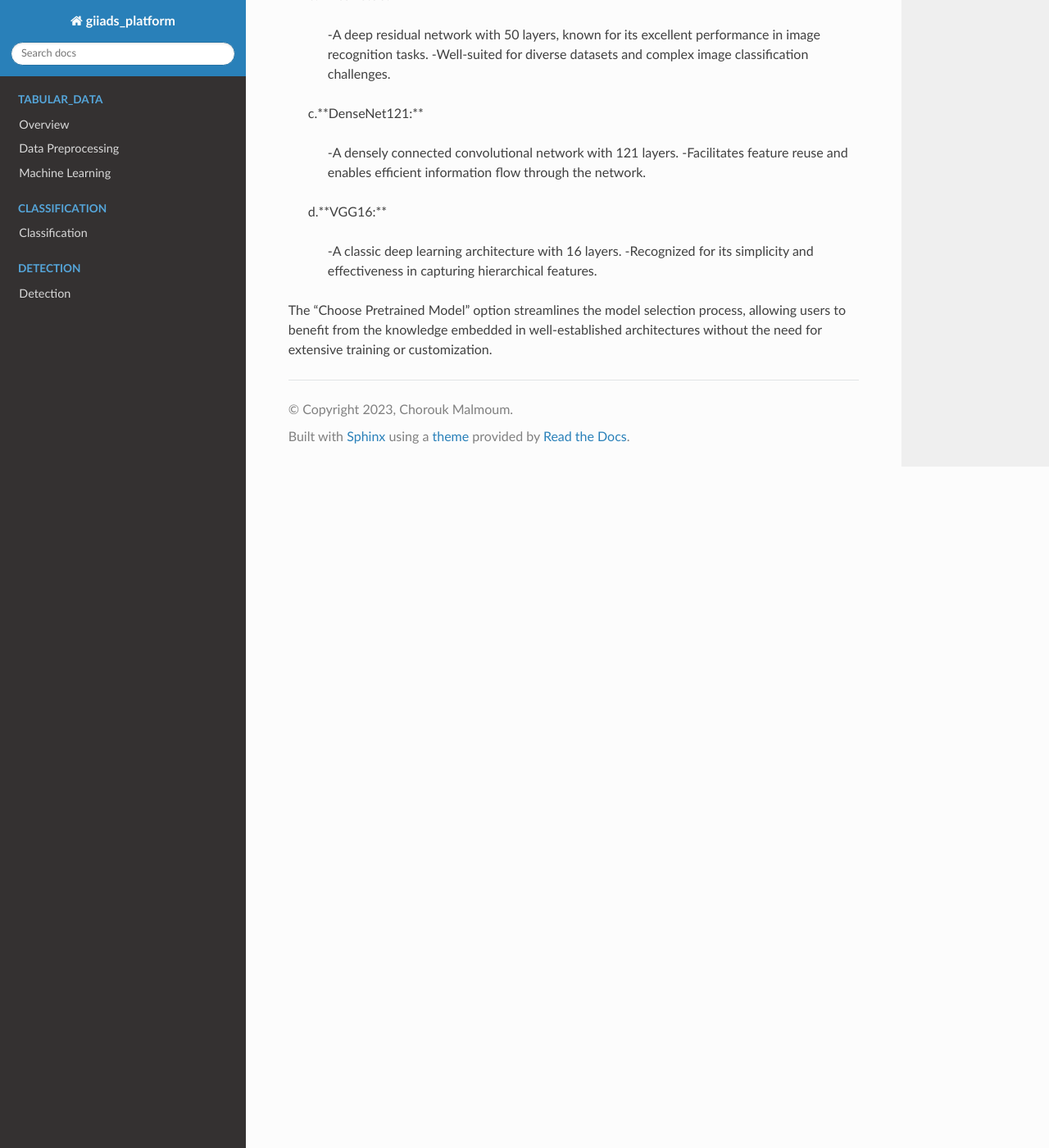
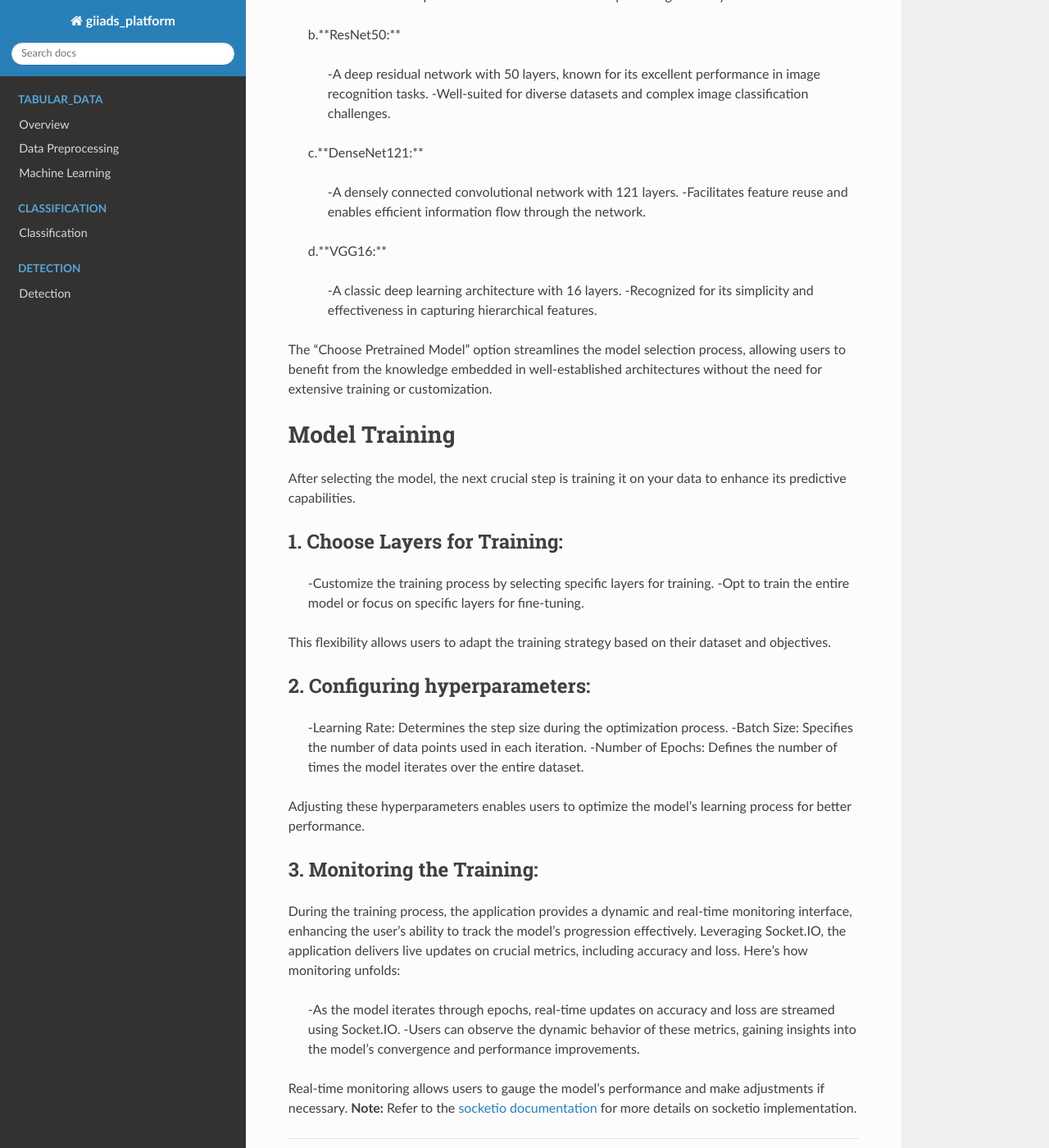
Before and after one commit to ChoroukMalmoum/Documentation-Platform, a Sphinx documentation site: the page built from source/Classification/model.rst, in a window 1280 px wide and 1400 px high, scrolled down 1715 px. Shown: the whole window at 82% size. Built offline with Sphinx 7.4.7 and the Read the Docs theme 2.0.0, drawn with Linux system fonts in a browser that asks for light colours; some of the changed text lies outside the part shown.

Commit message:
Update and rename Model.rst to model.rst

```diff
--- a/source/Classification/Model.rst
+++ b/source/Classification/model.rst
@@ -29,6 +29,9 @@ Step-by-Step Configuration:
 
       g. **Additional Options:**
         -Users have the flexibility to add or drop layers based on their preferences, allowing for fine-tuning and experimentation.
+
+**Note:** Refer to the `tensorflow documentation <https://www.tensorflow.org/tutorials/images/classification>`_ for more details on the layers of the model.
+
 
 
 2. **Upload Your Model:**
@@ -66,3 +69,39 @@ The "Choose Pretrained Model" option offers users the convenience of leveraging
         -Recognized for its simplicity and effectiveness in capturing hierarchical features.
 
 The "Choose Pretrained Model" option streamlines the model selection process, allowing users to benefit from the knowledge embedded in well-established architectures without the need for extensive training or customization.
+
+
+Model Training
++++++++++++++++++++
+
+After selecting the model, the next crucial step is training it on your data to enhance its predictive capabilities.
+
+
+1. **Choose Layers for Training:**
+------------------------
+
+      -Customize the training process by selecting specific layers for training.
+      -Opt to train the entire model or focus on specific layers for fine-tuning.
+
+This flexibility allows users to adapt the training strategy based on their dataset and objectives.
+
+
+2. **Configuring hyperparameters:**
+------------------------
+
+      -Learning Rate: Determines the step size during the optimization process.
+      -Batch Size: Specifies the number of data points used in each iteration.
+      -Number of Epochs: Defines the number of times the model iterates over the entire dataset.
+
+Adjusting these hyperparameters enables users to optimize the model's learning process for better performance.
+
+
+3. **Monitoring the Training:**
+------------------------
+During the training process, the application provides a dynamic and real-time monitoring interface, enhancing the user's ability to track the model's progression effectively. Leveraging Socket.IO, the application delivers live updates on crucial metrics, including accuracy and loss. Here's how monitoring unfolds:
+
+      -As the model iterates through epochs, real-time updates on accuracy and loss are streamed using Socket.IO.
+      -Users can observe the dynamic behavior of these metrics, gaining insights into the model's convergence and               performance improvements.
+
+Real-time monitoring allows users to gauge the model's performance and make adjustments if necessary.
+**Note:** Refer to the `socketio documentation <https://python-socketio.readthedocs.io/en/stable/>`_ for more details on socketio implementation.
```
